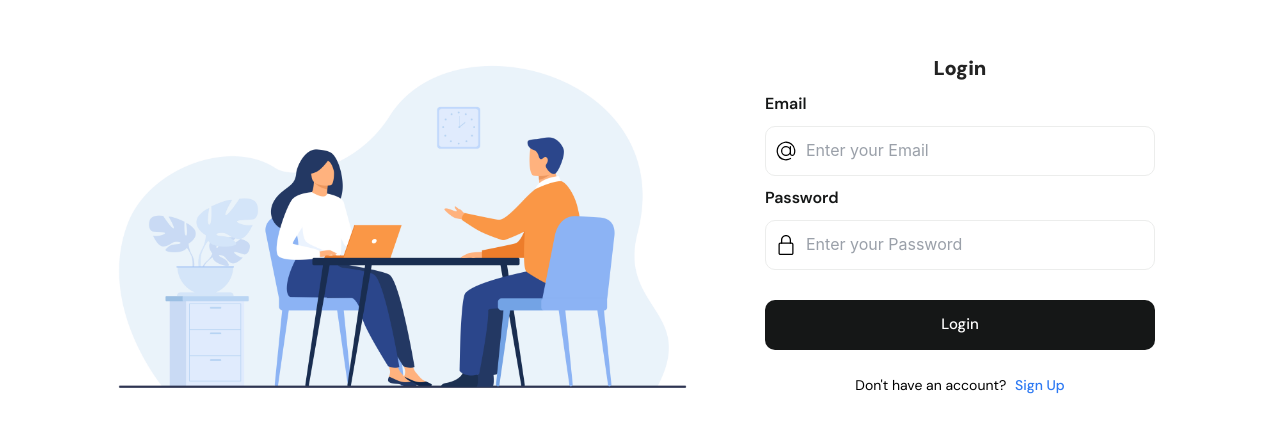
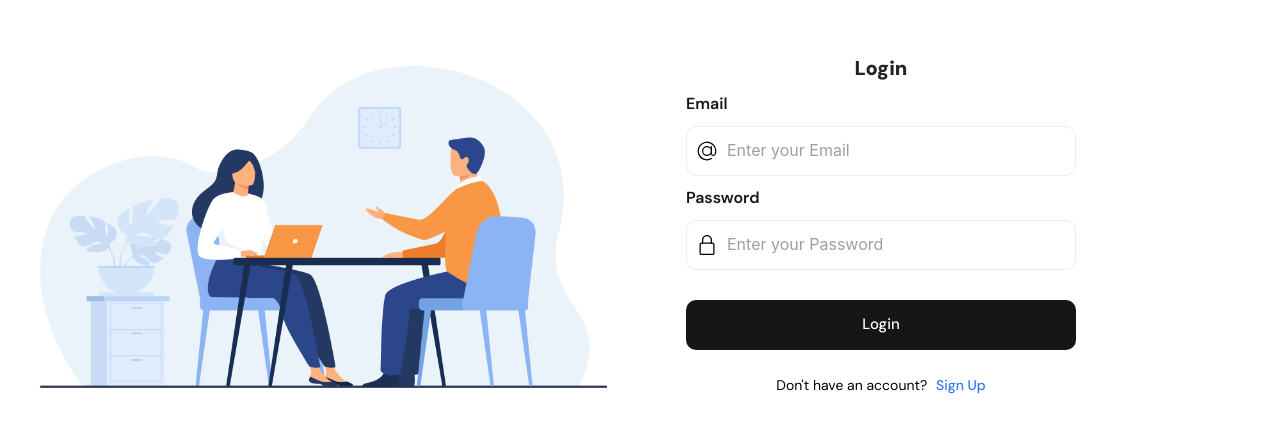
Before and after one commit to Rishabh1412/intervue_frontend, a Next.js app: page /login in a window 1280 px wide. Shown: the part 173-606 px from the top of the page. Built offline with nearby package versions, Linux system fonts and the light colour scheme.

Commit message:
some router fix

```diff
--- a/src/app/(auth)/layout.jsx
+++ b/src/app/(auth)/layout.jsx
@@ -10,7 +10,7 @@ export default function RootLayout({ children }) {
     <html lang="en">
       <head />
       <body>
-        <main className="min-h-screen lg:items-center items-start justify-center flex w-full bg-white pt-16 lg:pt-0 lg:bg-white">
+        <main className="min-h-screen lg:items-center items-start justify-center flex w-screen bg-white pt-16 lg:pt-0 lg:bg-white">
           <div className="w-1/2 overflow-hidden hidden lg:block">
             <Image
               src="/img.jpg"
@@ -21,7 +21,9 @@ export default function RootLayout({ children }) {
               priority
             />
           </div>
+          <div className="lg:w-1/2 w-screen">
           {children}
+          </div>
         </main>
       </body>
     </html>
--- a/src/app/(auth)/otp/page.jsx
+++ b/src/app/(auth)/otp/page.jsx
@@ -8,11 +8,10 @@ import Loader from "@/components/Loader";
 const page = () => {
   const [loading, setLoading] = useState(false);
   const inputs = useRef([]);
+  const router = useRouter();
   const handleSubmit = async (e) => {
     e.preventDefault();
     setLoading(true);
-    const router = useRouter();
-
     // collect OTP digits from inputs
     const otp = inputs.current.map((input) => input.value).join("");
     if (otp.length < 6) {
@@ -41,7 +40,9 @@ const page = () => {
 
       if (res.ok) {
         alert("OTP verified successfully!");
+        setLoading(false);
         router.push("/user-dashboard");
+
         // redirect to interview page or wherever needed
       } else {
         setLoading(false);
```
